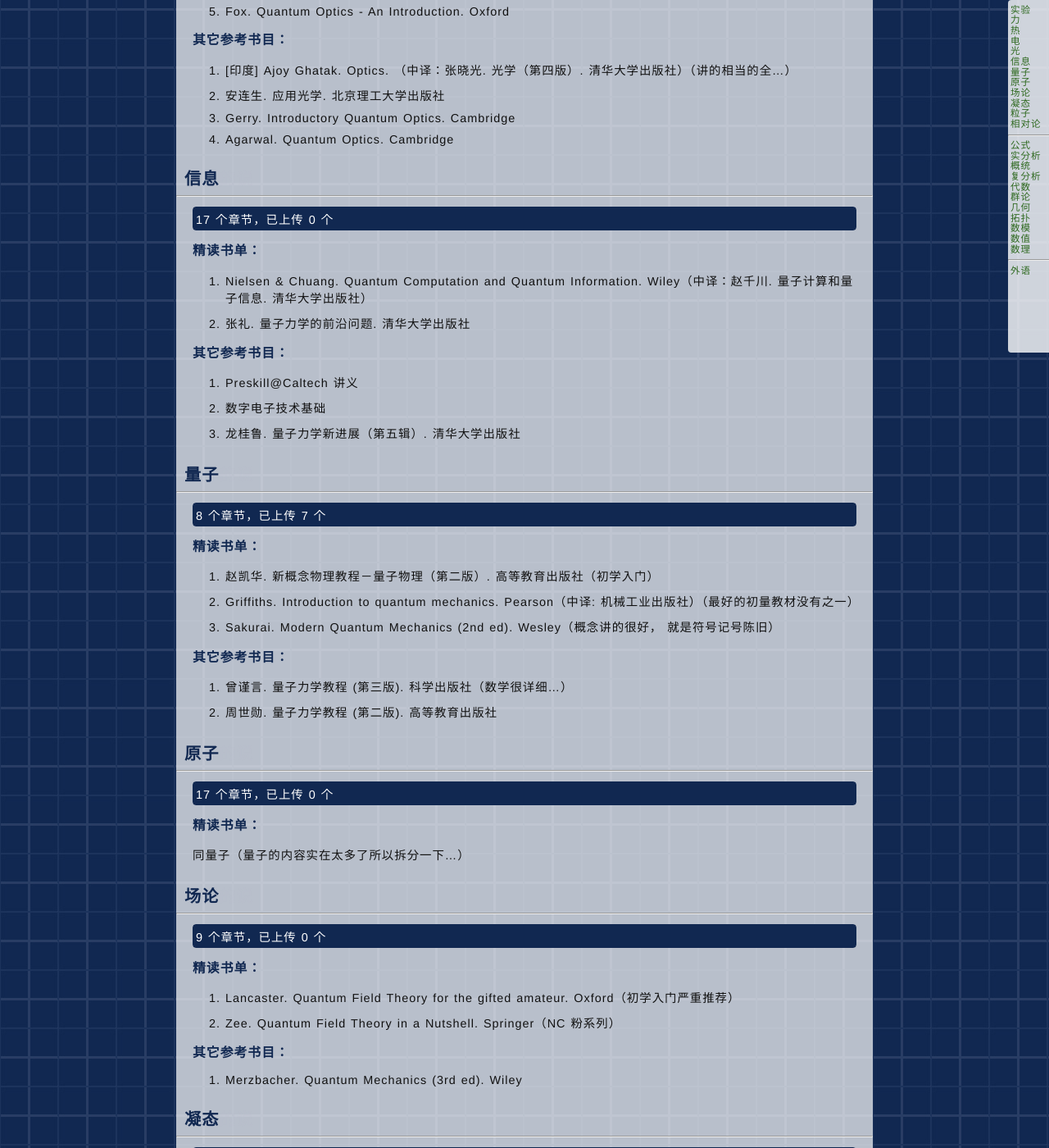
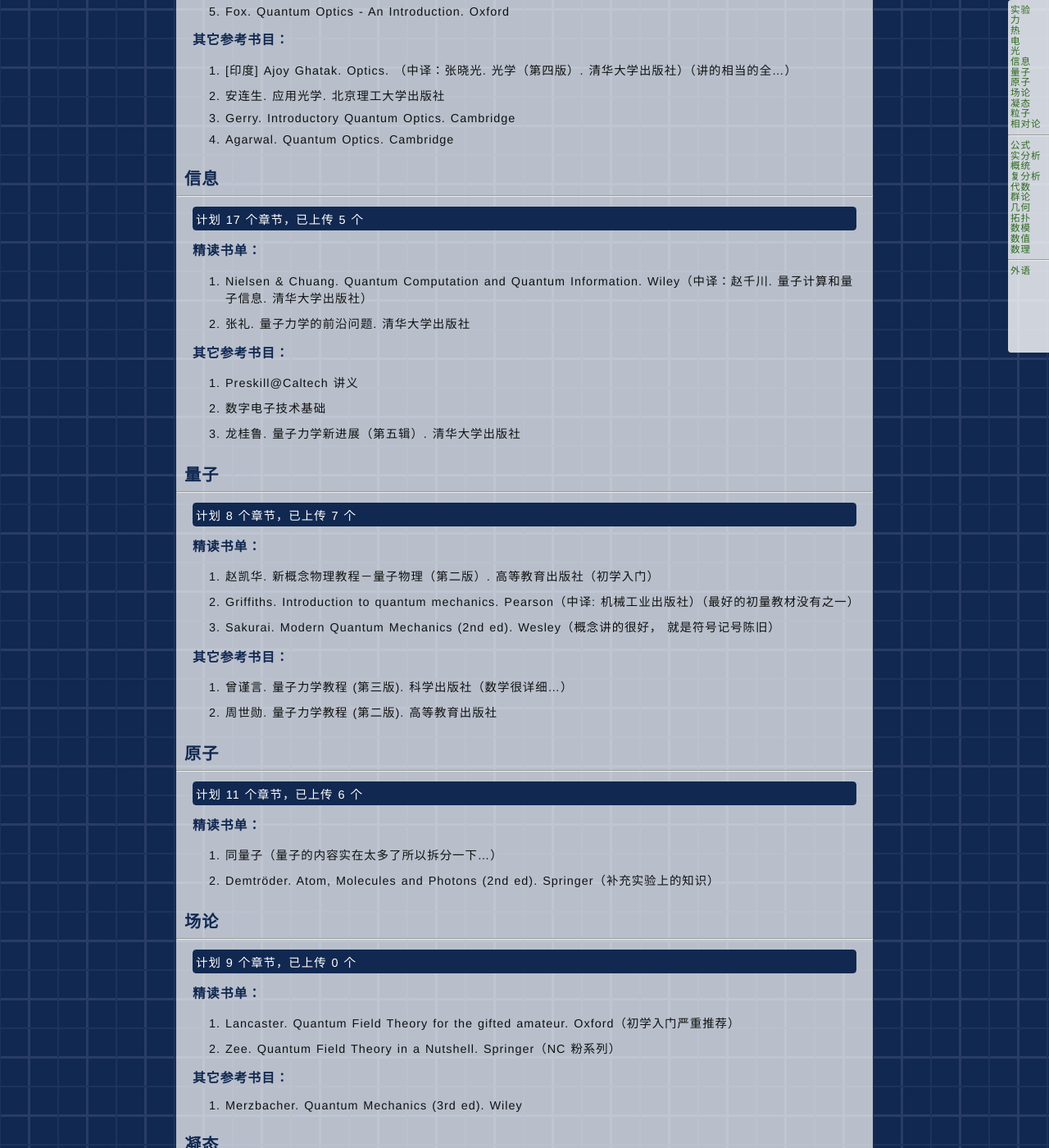
Before and after one commit to LePtC/LePtC.github.io, a Jekyll site: the page built from lenote/index.html, in a window 1280 px wide and 1400 px high, scrolled down 2083 px. Shown: the whole window at 82% size. Built offline with Jekyll 4.4.1, drawn with Linux system fonts in a browser that asks for light colours; Markdown is read by kramdown in place of the engine named in the settings; formulas are drawn with MathJax 3; comment, search, counter and statistics services are not loaded; some of the changed text lies outside the part shown.

Commit message:
update this month

```diff
--- a/_posts/2015-05-24-questionnaire.html
+++ b/_posts/2015-05-24-questionnaire.html
@@ -13,7 +13,7 @@ title: 问卷调查
   <li>最喜欢的以前的作品类型（脑洞向？卖萌向？经验分享？其它…）</li>
   <li>最期待的以后的作品类型（不科学系列？看不懂系列？狸笔记？科幻？其它…）</li>
   <li>不感兴趣的作品类型（如果有必要说出来的话…）</li>
-  <li>其他意见（产量太低这个意见就不用提了…）</li>
+  <li>其他意见（产量太低这个意见就不用提了，毕竟优先级排的最低…）</li>
 </ol>
   <p>Github 做不了投票功能，民那就在评论里回复吧…</p>
 </div>
--- a/lenote/index.html
+++ b/lenote/index.html
@@ -61,14 +61,14 @@ title: 主页
 <div class="content">
 <div class="fold">
   <div class="fold-head" onclick="isHidden('divEx')">
-    9 个章节，已上传 5 个
+    计划 9 个章节，已上传 7 个
   </div>
   <div class="fold-cont" id="divEx" style="display:none">
 	<ol>
 		<li>形式逻辑
     （<a href="https://github.com/LePtC/LeNotePDF/raw/master/Phys/Ex1.pdf">电子</a> 1 页，未完）</li>
-		<li>误差分析</li>
-		<li>量纲分析</li>
+		<li>误差分析（手写 1 页，待整理）</li>
+		<li>量纲分析（手写 1 页，未完）</li>
 		<li>希腊字母表
     （<a href="https://github.com/LePtC/LeNotePDF/raw/master/Phys/希腊字母.pdf">电子</a> 2 页，LaTeX）</li>
 		<li>物理单位表（电子 3 页，现代汉语词典）</li>
@@ -88,7 +88,7 @@ title: 主页
 <div class="content">
 <div class="fold">
   <div class="fold-head" onclick="isHidden('divM')">
-    14 个章节，已上传 0 个
+    计划 14 个章节，已上传 0 个
   </div>
   <div class="fold-cont" id="divM" style="display:none">
 	<ol>
@@ -125,7 +125,7 @@ title: 主页
 <div class="content">
 <div class="fold">
   <div class="fold-head" onclick="isHidden('divT')">
-    23 个章节，已上传 0 个
+    计划 22 个章节，已上传 0 个
   </div>
   <div class="fold-cont" id="divT" style="display:none">
 	<ol>
@@ -170,28 +169,30 @@ title: 主页
 <div class="content">
 <div class="fold">
   <div class="fold-head" onclick="isHidden('divE')">
-    24 个章节，已上传 0 个
+    计划 24 个章节，已上传 11 个
   </div>
   <div class="fold-cont" id="divE" style="display:none">
 	<ol>
-		<li>静电</li>
-		<li>静电场</li>
-		<li>电学</li>
-		<li>电流</li>
-		<li>静磁</li>
-		<li>静磁场</li>
+		<li>静电
+    （<a href="https://github.com/LePtC/LeNotePDF/raw/master/Phys/E.pdf">电子</a> 1 页，已完结）</li>
+		<li>静电场（电子 2 页，已完结）</li>
+		<li>电学（电子 1 页，已完结）</li>
+		<li>电流（电子 1 页，已完结）</li>
+		<li>静磁（电子 1 页，已完结）</li>
+		<li>静磁场（电子 2 页，未完）</li>
 		<li>电源</li>
 		<li>电磁感应</li>
 		<li>磁学</li>
-		<li>电介质</li>
+		<li>电介质（电子 1 页，未完）</li>
 		<li>磁介质</li>
-		<li>麦氏方程组</li>
-		<li>电磁波</li>
+		<li>麦氏方程组（电子 1 页，待整理）</li>
+		<li>电磁波（电子 1 页，未完）</li>
 		<li>电磁波传播</li>
 		<li>电磁波辐射</li>
 		<li>等离子体物理（还没学）</li>
-		<li>直流电路</li>
-		<li>交流电路</li>
+		<li>直流电路
+    （<a href="https://github.com/LePtC/LeNotePDF/raw/master/Phys/E-c.pdf">手写</a> 1 页，已完结）</li>
+		<li>交流电路（手写 2 页，已完结）</li>
 		<li>晶体管</li>
 		<li>放大电路</li>
 		<li>运算电路</li>
@@ -217,7 +218,7 @@ title: 主页
 <div class="content">
 <div class="fold">
   <div class="fold-head" onclick="isHidden('divO')">
-    25 个章节，已上传 0 个
+    计划 25 个章节，已上传 0 个
   </div>
   <div class="fold-cont" id="divO" style="display:none">
 	<ol>
@@ -269,7 +270,7 @@ title: 主页
 <div class="content">
 <div class="fold">
   <div class="fold-head" onclick="isHidden('divI')">
-    17 个章节，已上传 0 个
+    计划 17 个章节，已上传 5 个
   </div>
   <div class="fold-cont" id="divI" style="display:none">
   <ol>
@@ -309,7 +310,7 @@ title: 主页
 <div class="content">
 <div class="fold">
   <div class="fold-head" onclick="isHidden('divQ')">
-    8 个章节，已上传 7 个
+    计划 8 个章节，已上传 7 个
   </div>
   <div class="fold-cont" id="divQ" style="display:none">
 	<ol>
@@ -341,38 +342,36 @@ title: 主页
 <div class="content">
 <div class="fold">
   <div class="fold-head" onclick="isHidden('divA')">
-    17 个章节，已上传 0 个
+    计划 11 个章节，已上传 6 个
   </div>
   <div class="fold-cont" id="divA" style="display:none">
 	<ol>
-		<li>玻尔模型</li>
-		<li>氢原子</li>
-		<li>类氢原子</li>
+		<li>氢原子
+    （<a href="https://github.com/LePtC/LeNotePDF/raw/master/Phys/A.pdf">电子</a> 1 页，待整理）</li>
 		<li>光谱学</li>
-		<li>双态</li>
-		<li>精细结构</li>
-		<li>微扰论</li>
-		<li>电极化率</li>
-		<li>斯塔克效应</li>
-		<li>塞曼效应</li>
-		<li>含时微扰</li>
-		<li>跃迁</li>
-		<li>氦原子</li>
+		<li>精细结构（电子 1 页，待整理）</li>
+    <li>微扰论（电子 2 页，待整理）</li>
+		<li>跃迁（电子 1 页，未完）</li>
+		<li>微扰效应（电子 1 页，待整理）</li>
+		<li>氦原子（电子 1 页，待整理）</li>
 		<li>核磁共振</li>
 		<li>MOT</li>
-		<li>氢原子对称性</li>
+		<li>SO(4)对称性</li>
 		<li>猫态与退相干</li>
 	</ol>
   </div>
 </div>
 	<h3>精读书单：</h3>
-		<p>同量子（量子的内容实在太多了所以拆分一下…）</p>
+  <ol>
+    <li>同量子（量子的内容实在太多了所以拆分一下…）</li>
+    <li>Demtröder. Atom, Molecules and Photons (2nd ed). Springer（补充实验上的知识）</li>
+  </ol>
 </div>
 {% include header.html param="场论" %}
 <div class="content">
 <div class="fold">
   <div class="fold-head" onclick="isHidden('divF')">
-    9 个章节，已上传 0 个
+    计划 9 个章节，已上传 0 个
   </div>
   <div class="fold-cont" id="divF" style="display:none">
   <ol>
@@ -402,7 +401,7 @@ title: 主页
 <div class="content">
 <div class="fold">
   <div class="fold-head" onclick="isHidden('divC')">
-    19 个章节，已上传 4 个
+    计划 19 个章节，已上传 4 个
   </div>
   <div class="fold-cont" id="divC" style="display:none">
 	<ol>
@@ -442,7 +441,7 @@ title: 主页
 <div class="content">
 <div class="fold">
   <div class="fold-head" onclick="isHidden('divH')">
-    19 个章节，已上传 10 个
+    计划 19 个章节，已上传 10 个
   </div>
   <div class="fold-cont" id="divH" style="display:none">
 	<ol>
@@ -484,7 +483,7 @@ title: 主页
 <div class="content">
 <div class="fold">
   <div class="fold-head" onclick="isHidden('divG')">
-    11 个章节，已上传 0 个
+    计划 11 个章节，已上传 0 个
   </div>
   <div class="fold-cont" id="divG" style="display:none">
 	<ol>
@@ -522,7 +521,7 @@ title: 主页
 <div class="content">
 <div class="fold">
   <div class="fold-head" onclick="isHidden('divfo')">
-    11 个章节，已上传 7 个
+    计划 11 个章节，已上传 7 个
   </div>
   <div class="fold-cont" id="divfo" style="display:none">
 	<ol>
@@ -548,7 +547,7 @@ title: 主页
 <div class="content">
 <div class="fold">
   <div class="fold-head" onclick="isHidden('divr')">
-    13 个章节，已上传 3 个
+    计划 13 个章节，已上传 3 个
   </div>
   <div class="fold-cont" id="divr" style="display:none">
 	<ol>
@@ -580,7 +579,7 @@ title: 主页
 <div class="content">
 <div class="fold">
   <div class="fold-head" onclick="isHidden('divp')">
-    9 个章节，已上传 0 个
+    计划 9 个章节，已上传 0 个
   </div>
   <div class="fold-cont" id="divp" style="display:none">
 	<ol>
@@ -603,7 +602,7 @@ title: 主页
 <div class="content">
 <div class="fold">
   <div class="fold-head" onclick="isHidden('divc')">
-    12 个章节，已上传 0 个
+    计划 12 个章节，已上传 0 个
   </div>
   <div class="fold-cont" id="divc" style="display:none">
 	<ol>
@@ -636,7 +635,7 @@ title: 主页
 <div class="content">
 <div class="fold">
   <div class="fold-head" onclick="isHidden('diva')">
-    8 个章节，已上传 0 个
+    计划 8 个章节，已上传 0 个
   </div>
   <div class="fold-cont" id="diva" style="display:none">
 	<ol>
@@ -664,7 +663,7 @@ title: 主页
 <div class="content">
 <div class="fold">
   <div class="fold-head" onclick="isHidden('divag')">
-    9 个章节，已上传 0 个
+    计划 9 个章节，已上传 0 个
   </div>
   <div class="fold-cont" id="divag" style="display:none">
 	<ol>
@@ -695,7 +694,7 @@ title: 主页
 <div class="content">
 <div class="fold">
   <div class="fold-head" onclick="isHidden('divg')">
-    10 个章节，已上传 3 个
+    计划 10 个章节，已上传 3 个
   </div>
   <div class="fold-cont" id="divg" style="display:none">
   <ol>
@@ -722,7 +721,7 @@ title: 主页
 <div class="content">
 <div class="fold">
   <div class="fold-head" onclick="isHidden('divt')">
-    2 个章节，已上传 1 个
+    计划 2 个章节，已上传 1 个
   </div>
   <div class="fold-cont" id="divt" style="display:none">
 	<ol>
@@ -744,7 +743,7 @@ title: 主页
 <div class="content">
 <div class="fold">
   <div class="fold-head" onclick="isHidden('divm')">
-    8 个章节，已上传 8 个
+    计划 8 个章节，已上传 8 个
   </div>
   <div class="fold-cont" id="divm" style="display:none">
 	<ol>
@@ -773,7 +772,7 @@ title: 主页
 <div class="content">
 <div class="fold">
   <div class="fold-head" onclick="isHidden('divn')">
-    10 个章节，已上传 0 个
+    计划 10 个章节，已上传 0 个
   </div>
   <div class="fold-cont" id="divn" style="display:none">
 	<ol>
@@ -803,7 +802,7 @@ title: 主页
 <div class="content">
 <div class="fold">
   <div class="fold-head" onclick="isHidden('divPm')">
-    14 个章节，已上传 0 个
+    计划 14 个章节，已上传 0 个
   </div>
   <div class="fold-cont" id="divPm" style="display:none">
 	<ol>
```
Also changed, not shown: other parts of lenote/index.html (+5 -6 lines), index.html (+20 -10 lines).
